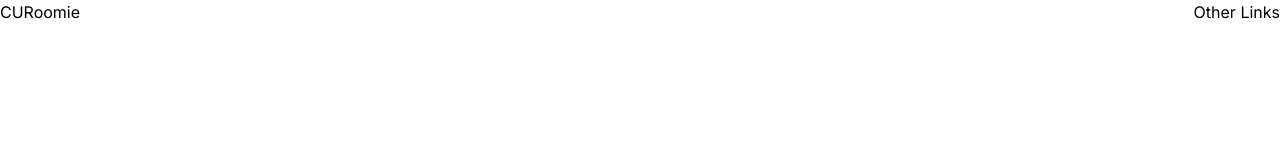
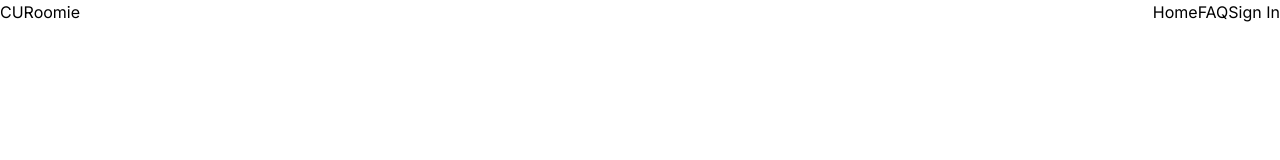
Before and after one commit to vinnyh125/CURoomie, a Next.js app: page / in a window 1280 px wide. Shown: the top 160 px of the page. Built offline with nearby package versions, Linux system fonts and the light colour scheme.

Commit message:
Navbar tabs
+ added basic tabs that should be in navbar

```diff
--- a/app/components/nav.jsx
+++ b/app/components/nav.jsx
@@ -5,8 +5,16 @@ export default function Nav() {
         <div>
           CURoomie
         </div>
-        <div>
-          Other Links
+        <div className="flex">
+          <div>
+            Home
+          </div>
+          <div>
+            FAQ
+          </div>
+          <div>
+            Sign In
+          </div>
         </div>
       </div>
     </>
```
